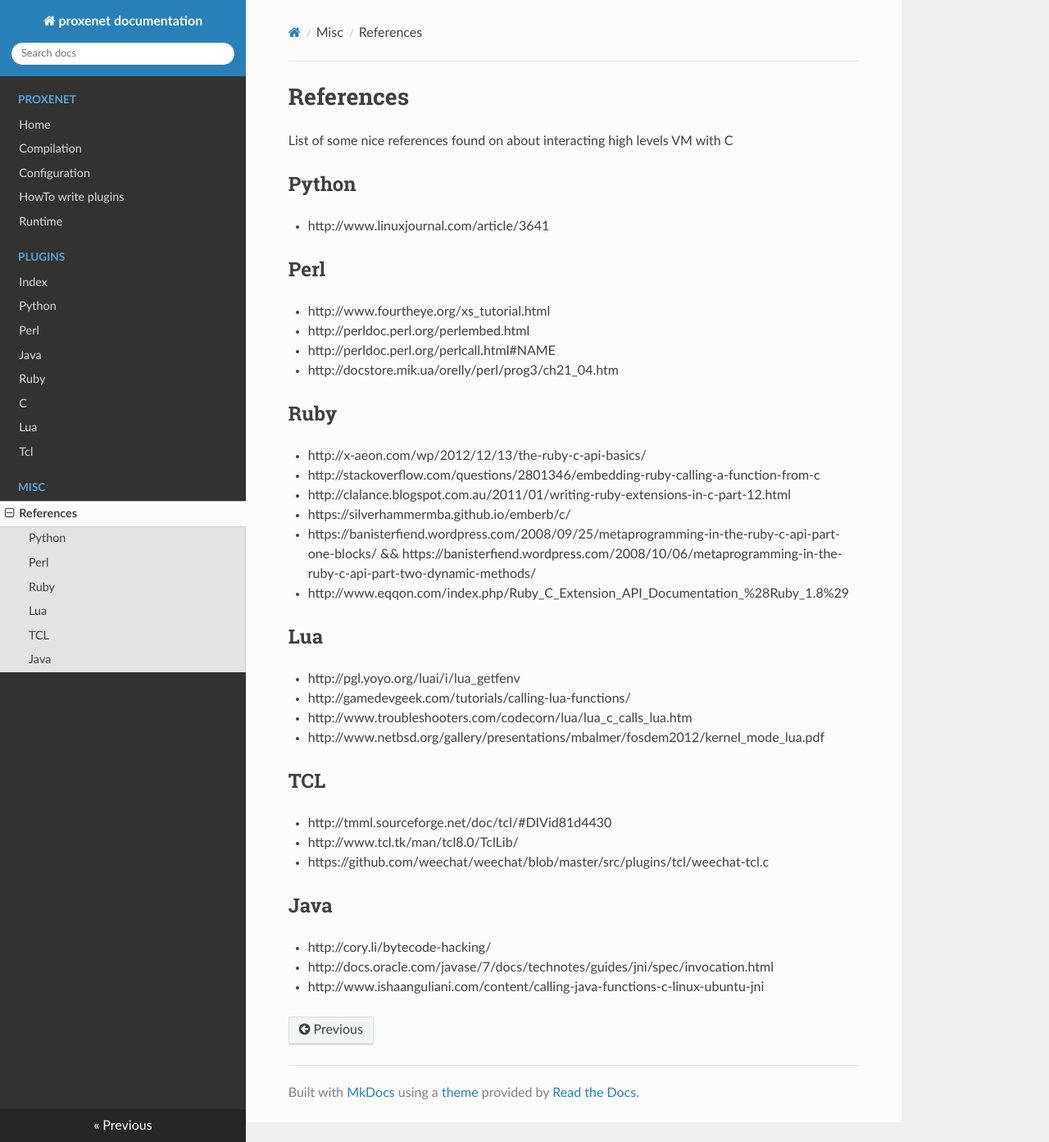
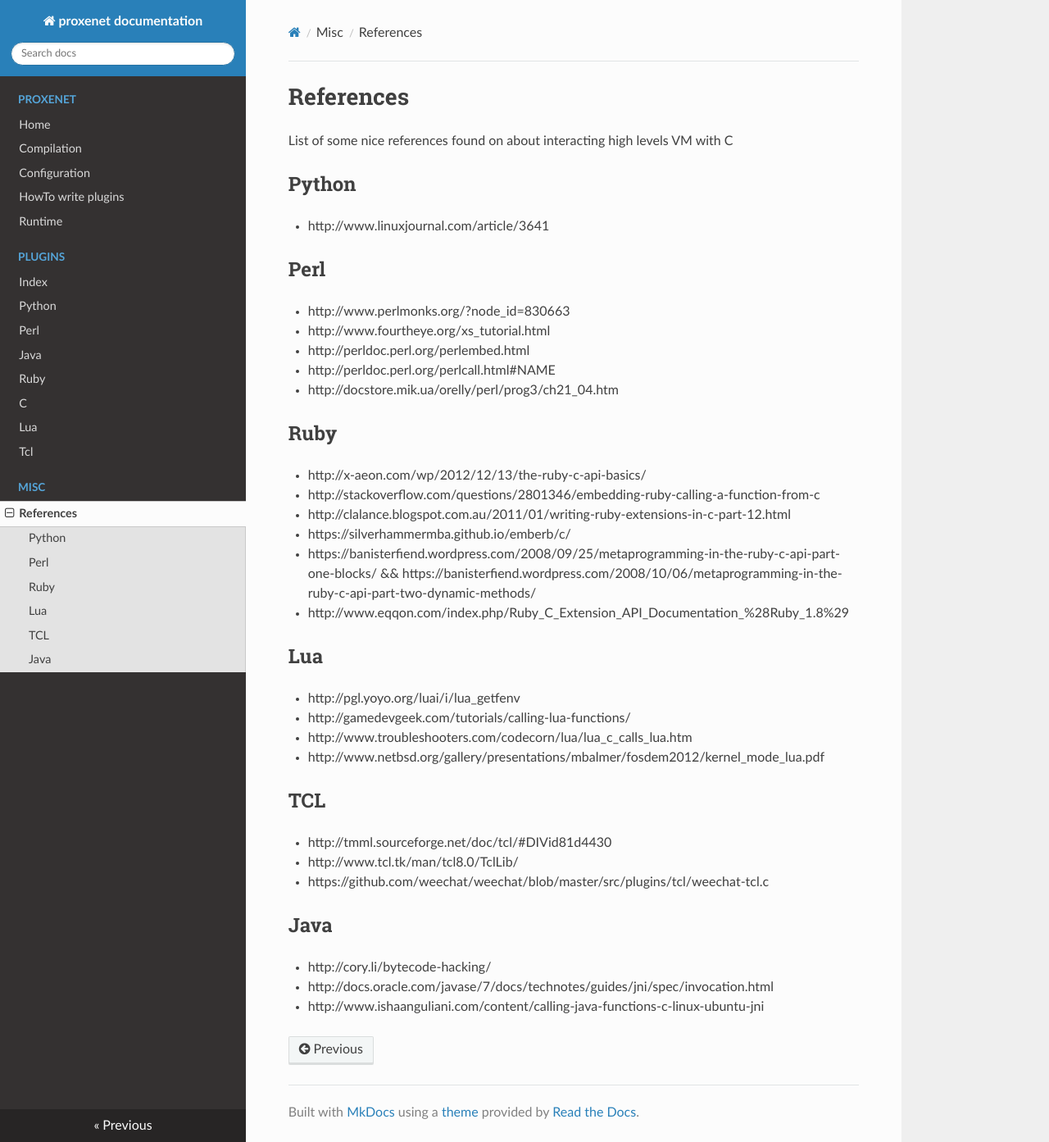
Before and after one commit to hugsy/proxenet, an MkDocs documentation site: the page built from docs/refs.md, in a window 1280 px wide and 1393 px high. Shown: the whole window at 82% size. Built offline with MkDocs 1.6.1, drawn with Linux system fonts in a browser that asks for light colours; nearby versions of some CDN libraries; old or Windows-style settings are respelled for this version of MkDocs; some of the changed lines change nothing that is shown.

Commit message:
[docs] added good ref for perl plugins

```diff
--- a/docs/refs.md
+++ b/docs/refs.md
@@ -8,6 +8,7 @@ List of some nice references found on about interacting high levels VM with C
 
 ## Perl ##
 
+* http://www.perlmonks.org/?node_id=830663
 * http://www.fourtheye.org/xs_tutorial.html
 * http://perldoc.perl.org/perlembed.html
 * http://perldoc.perl.org/perlcall.html#NAME
```
